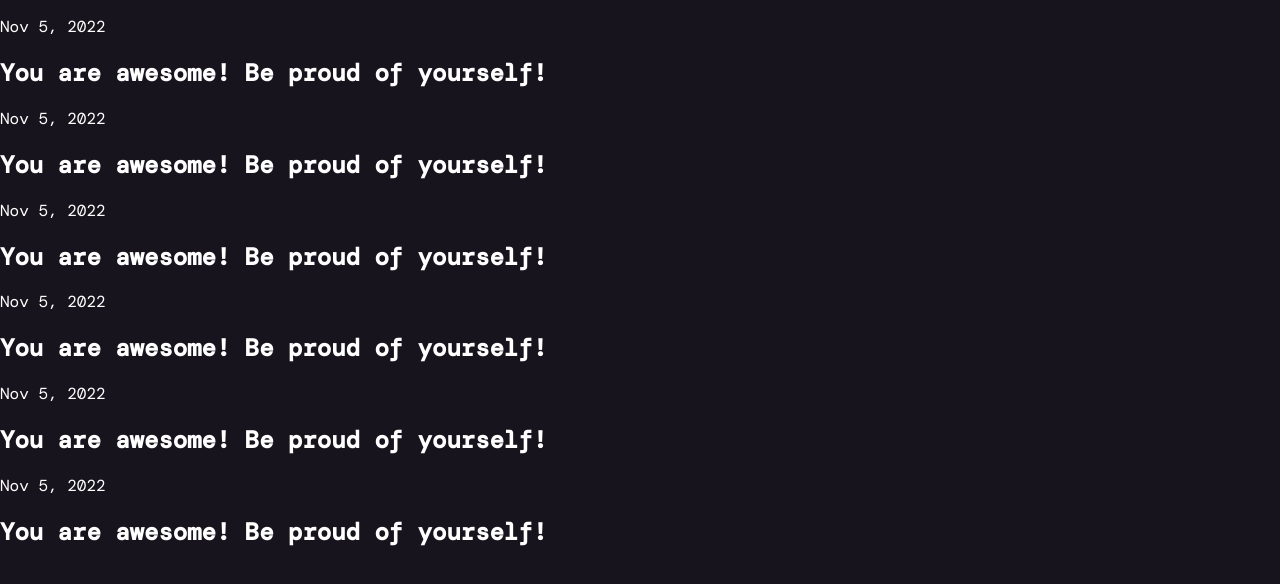
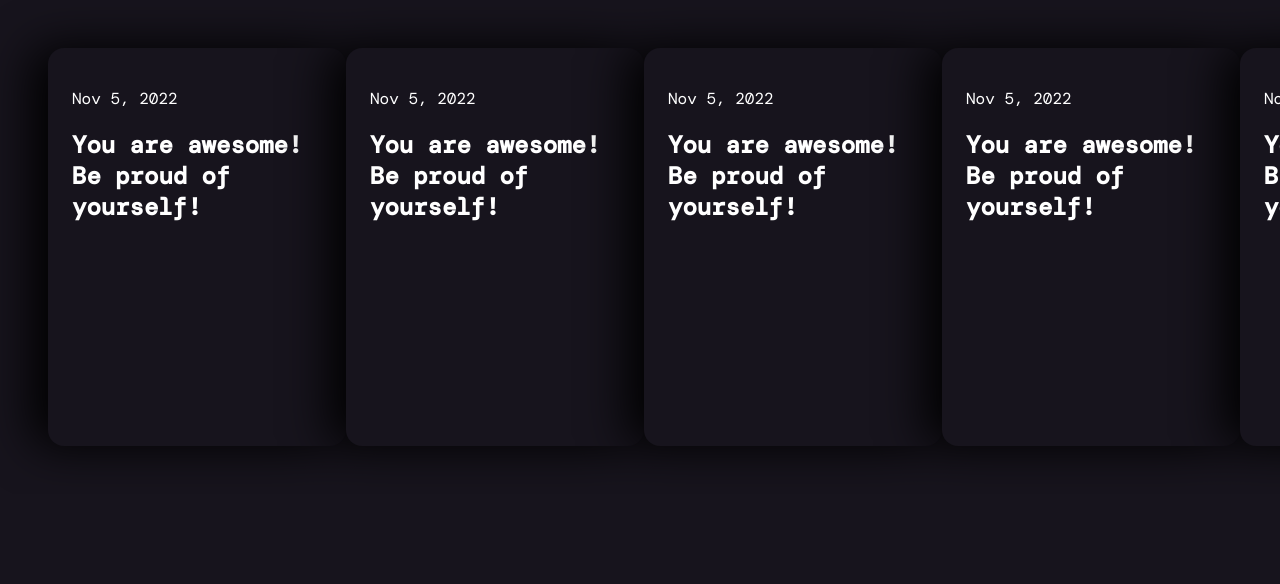
Before and after one commit to kamalahmed/css-card, a plain HTML site: page index.html in a window 1280 px wide. Drawn offline with nearby package versions, Linux system fonts and the light colour scheme; a web font is replaced by a local one.

Commit message:
add card and scroll bar style

```diff
--- a/index.html
+++ b/index.html
@@ -45,6 +45,24 @@
                 <h2>You are awesome! Be proud of yourself!</h2>
             </header>
         </article>
+        <article class="card">
+            <header class="card-header">
+                <p>Nov 5, 2022</p>
+                <h2>You are awesome! Be proud of yourself!</h2>
+            </header>
+        </article>
+        <article class="card">
+            <header class="card-header">
+                <p>Nov 5, 2022</p>
+                <h2>You are awesome! Be proud of yourself!</h2>
+            </header>
+        </article>
+        <article class="card">
+            <header class="card-header">
+                <p>Nov 5, 2022</p>
+                <h2>You are awesome! Be proud of yourself!</h2>
+            </header>
+        </article>
     </section>
 </body>
 </html>
--- a/style.css
+++ b/style.css
@@ -11,3 +11,37 @@ body {
 a {
     text-decoration: none;
 }
+
+.card-list {
+    display: flex;
+    padding: 3rem;
+    overflow-x: scroll;
+}
+.card-list::-webkit-scrollbar {
+    width: 10px;
+    height: 10px;
+}
+.card-list::-webkit-scrollbar-thumb {
+    background: #201c29;
+    border-radius: 10px;
+    box-shadow: inset 2px 2px 2px hsla(0,0%,100%,.25), inset -2px -2px 2px rgba(0,0,0,.25);
+}
+
+.card-list::-webkit-scrollbar-track {
+    background: linear-gradient(90deg,#201c29,#201c29 1px,#17141d 0,#17141d);
+}
+
+.card {
+    display: flex;
+    position: relative;
+    flex-direction: column;
+    height: 350px;
+    width: 400px;
+    min-width: 250px;
+    padding: 1.5rem;
+    background-color: #17141d;
+    box-shadow: -1rem 0 3rem #000;
+    border-radius: 16px;
+
+
+}
```
